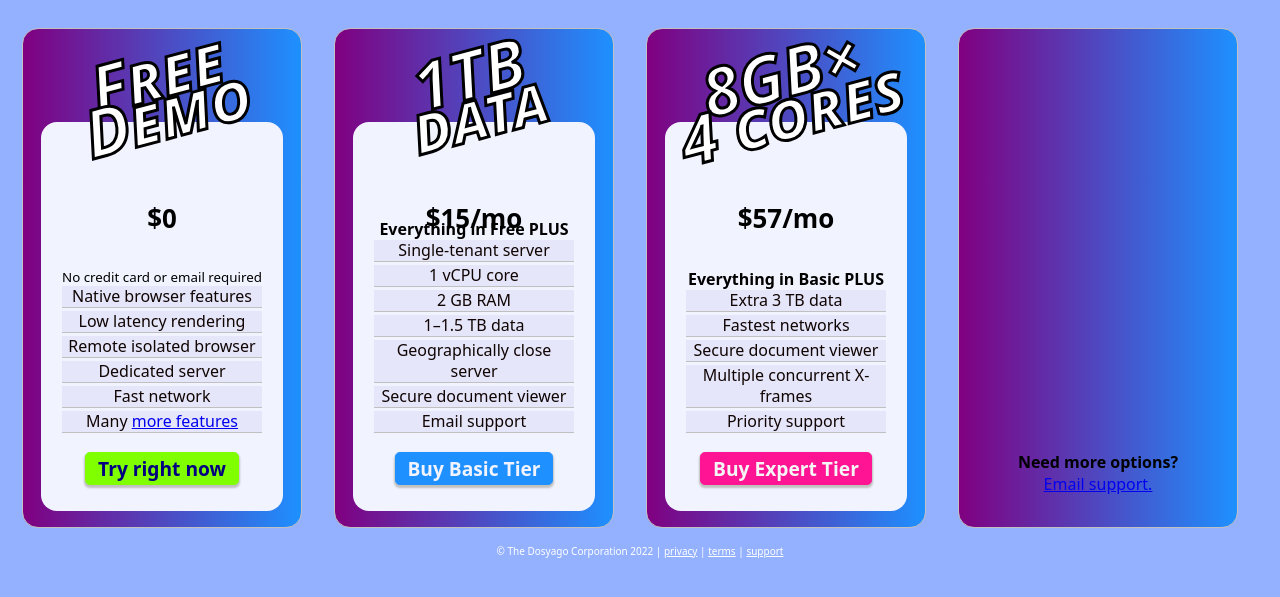
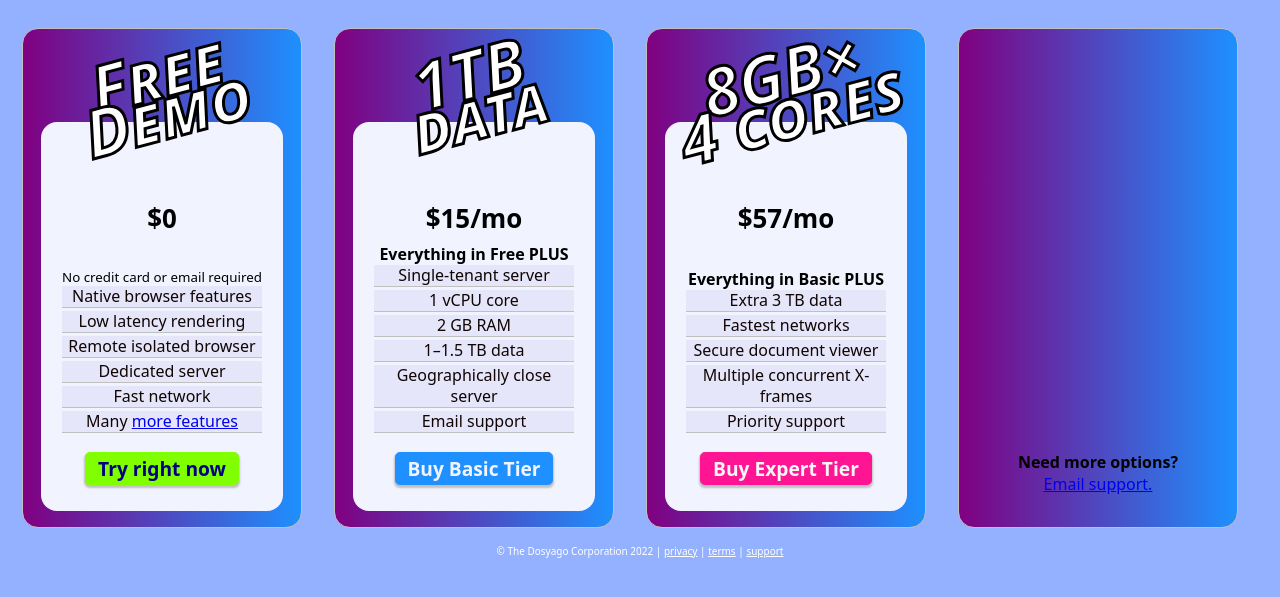
Before and after one commit to crisdosyago/vf-demo-landing, a website: page index.html in a window 1280 px wide. Shown: the part 73-670 px from the top of the page. Drawn offline with Linux system fonts and the light colour scheme.

Commit message:
Update index.html

```diff
--- a/index.html
+++ b/index.html
@@ -314,7 +314,6 @@
             <dd>2 GB RAM
             <dd>1&ndash;1.5 TB data
             <dd>Geographically close server
-            <dd>Secure document viewer
             <dd>Email support
           </dl>
           <p class=cent>
```
